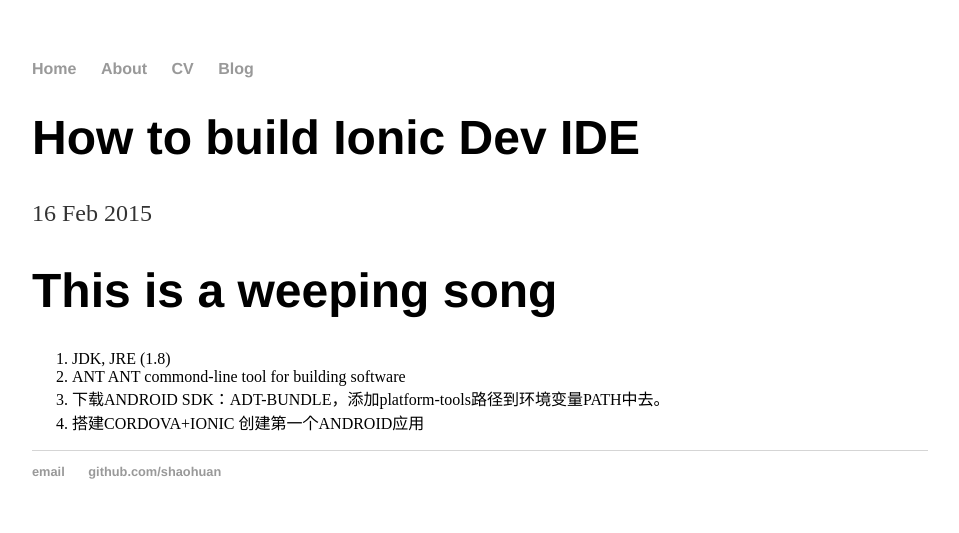
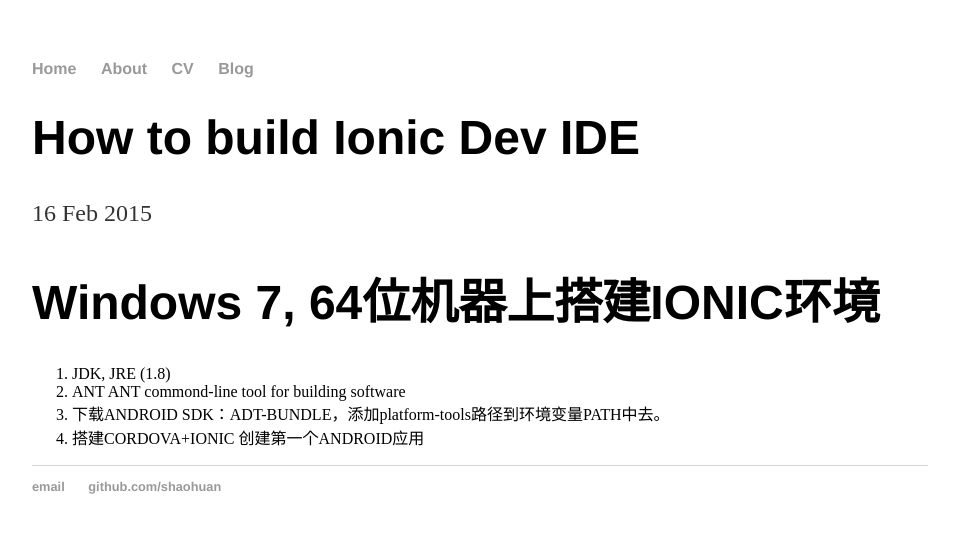
Before and after one commit to shaohuan/shaohuan.github.io, a Jekyll site: the page built from _posts/2015-02-16-Build-Ionic-IDE.md, in a window 1280 px wide. Shown: the top 533 px of the page, without its empty margins (160-1119 px from the left). Built offline with Jekyll 4.4.1, drawn with Linux system fonts in a browser that asks for light colours.

Commit message:
Update 2015-02-16-Build-Ionic-IDE.md

```diff
--- a/_posts/2015-02-16-Build-Ionic-IDE.md
+++ b/_posts/2015-02-16-Build-Ionic-IDE.md
@@ -3,10 +3,19 @@
 title: "How to build Ionic Dev IDE"
 date: 2015-02-16
 ---
-<h1>This is a weeping song</h1>
-<ol>
-	<li>JDK, JRE (1.8)</li>
-	<li>ANT  ANT commond-line tool for building software </li>
-	<li>下载ANDROID SDK：ADT-BUNDLE，添加platform-tools路径到环境变量PATH中去。</li>
-	<li>搭建CORDOVA+IONIC 创建第一个ANDROID应用</li>
-</ol>
+<html>
+	<head>
+		<title>Windows 7, 64位机器上搭建IONIC环境</title>
+	</head>
+	<body>
+		<h1>Windows 7, 64位机器上搭建IONIC环境</h1>
+		<ol>
+			<li>JDK, JRE (1.8)</li>
+			<li>ANT  ANT commond-line tool for building software </li>
+			<li>下载ANDROID SDK：ADT-BUNDLE，添加platform-tools路径到环境变量PATH中去。</li>
+			<li>搭建CORDOVA+IONIC 创建第一个ANDROID应用</li>
+		</ol>
+
+	</body>
+
+</html>
```
